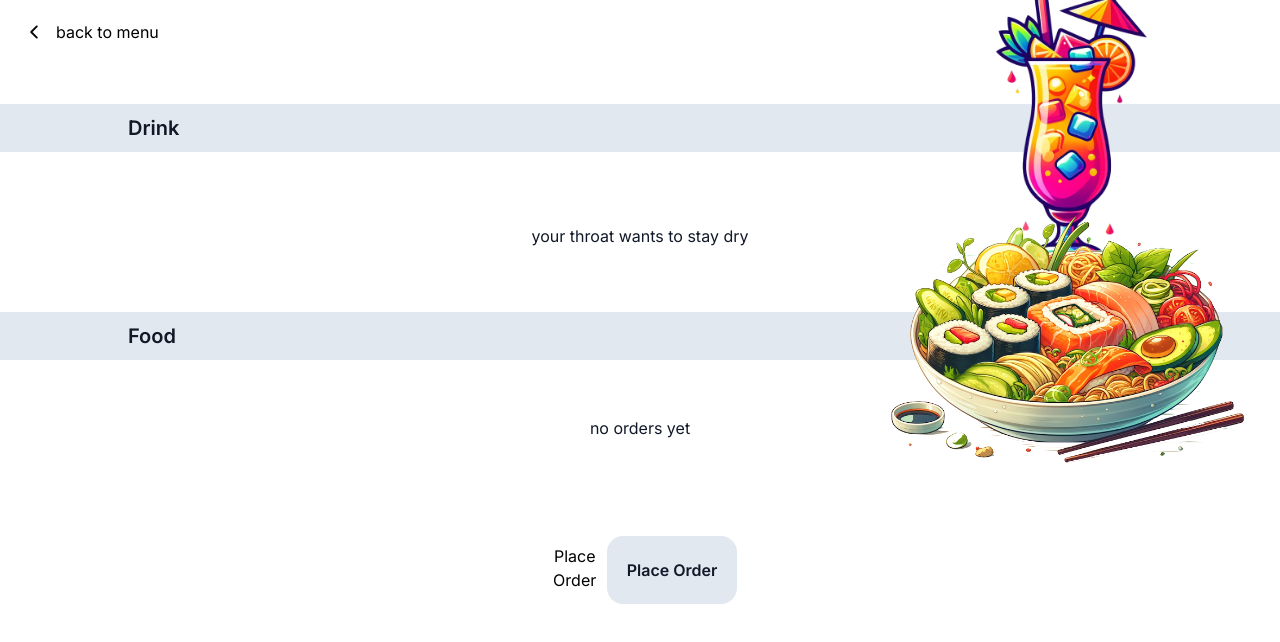
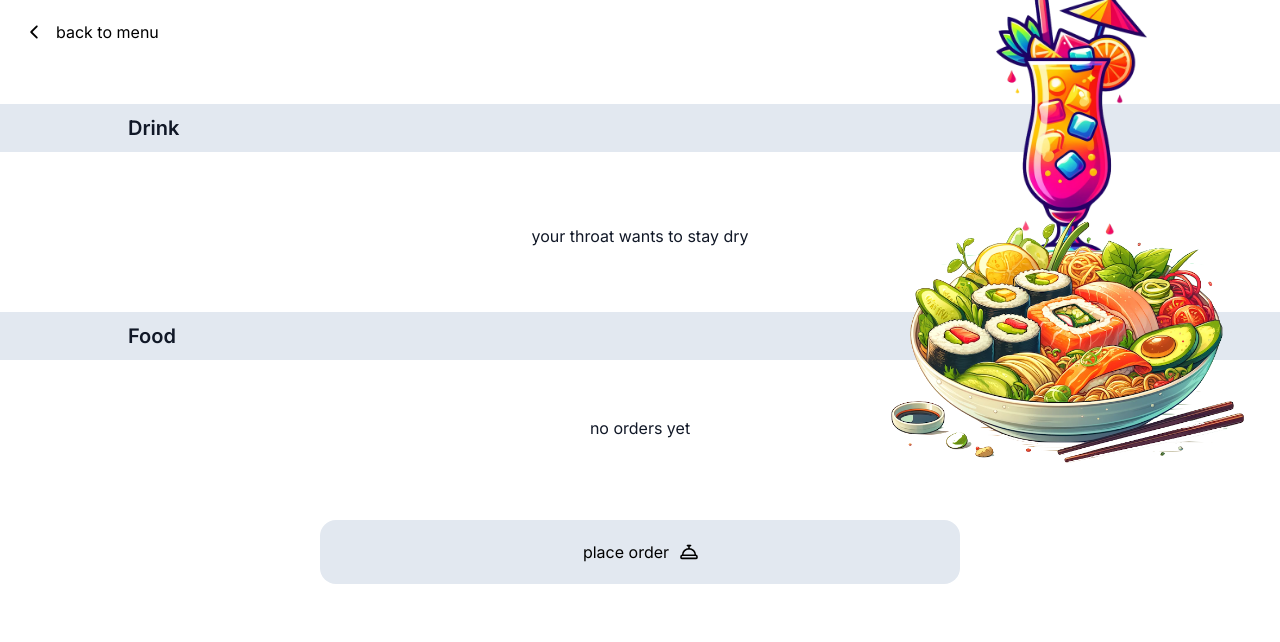
Before and after one commit to j-eick/pos-restaurant, a Next.js app: page /menu/order in a window 1280 px wide. Shown: the top 642 px of the page. Built offline with nearby package versions, Linux system fonts and the light colour scheme.

Commit message:
PAGE / customerOrder: 2 steps placeOrder-Button

```diff
--- a/app/menu/order/page.tsx
+++ b/app/menu/order/page.tsx
@@ -1,24 +1,50 @@
 "use client";
 
-import { Text } from "@/app/components/ui/text";
 import { OrderList } from "@/app/components/ui/orderList";
 import { LinkCo } from "@/app/components/ui/link";
 import { IoIosArrowBack } from "react-icons/io";
-import { redirect } from "next/navigation";
+import { useRouter } from "next/navigation";
 import useOrderStore from "@/app/hooks/useOrderStore";
 import { Button } from "@/app/components/ui/button";
+import { FaConciergeBell } from "react-icons/fa";
+import { LuConciergeBell } from "react-icons/lu";
+import { useState } from "react";
+import { useCounter } from "@/app/hooks/useCounter";
+
+console.clear();
 
 export default function CustomerOrders() {
+  const [buttonIsClicked, setButtonIsClicked] = useState(false);
+  const [count, { add, reset }] = useCounter();
+  const [orderButtonDisabled, setOrderButtonDisabled] = useState(false);
+
+  const orderList = useOrderStore((state) => state.orderList);
   const resetOrderList = useOrderStore((state) => state.clearList);
-  const orderList = useOrderStore((state) => state.orderList);
 
-  function placeOrderHandler() {
-    resetOrderList();
+  const router = useRouter();
+
+  function handlePlaceOrder() {
+    if (count === 0) {
+      add();
+    }
+    if (count === 1) {
+      add();
+      setOrderButtonDisabled(!orderButtonDisabled);
+      setTimeout(() => {
+        router.push("/complete");
+      }, 6000);
+      reset();
+    }
   }
 
-  function handlePlaceOrder() {
-    // code
-  }
+  const buttonAnimation =
+    count === 0
+      ? ""
+      : count === 1
+        ? "animate-slideDownUp button-half"
+        : count === 2
+          ? "animate-slideDownUp button-full "
+          : "";
 
   return (
     <main>
@@ -34,18 +60,38 @@ export default function CustomerOrders() {
         </LinkCo>
       </header>
       <OrderList />
-      <div className="w-full mt-20 flex justify-center">
-        <Button onClick={handlePlaceOrder}>Place Order</Button>
-        <LinkCo
-          href={"/complete"}
-          variant="placeOrderLink"
-          onClick={placeOrderHandler}
-          className="mb-20 flex items-center gap-3"
+      <div className="w-full mt-16 flex justify-center">
+        <Button
+          onClick={handlePlaceOrder}
+          type="placeOrder"
+          key={count}
+          isClicked={buttonIsClicked}
+          disabled={orderButtonDisabled}
+          setIsClicked={setButtonIsClicked}
+          className={`
+                      ${buttonAnimation} `}
         >
-          <Text tag="p" weight="semibold">
-            Place Order
-          </Text>
-        </LinkCo>
+          {count === 0 && (
+            <>
+              <span>place order</span>
+              <LuConciergeBell className="scale-[120%]" />
+            </>
+          )}
+          {count === 1 && (
+            <>
+              <span>Confirm</span>
+              <LuConciergeBell className="scale-[120%]" />
+            </>
+          )}
+          {count >= 2 && (
+            <>
+              <span>Confirm</span>
+              <FaConciergeBell
+                className={`scale-[120%] animate-bellWiggleFast ${count === 2 && "pointer-events-none"}`}
+              />
+            </>
+          )}
+        </Button>
       </div>
     </main>
   );
```
